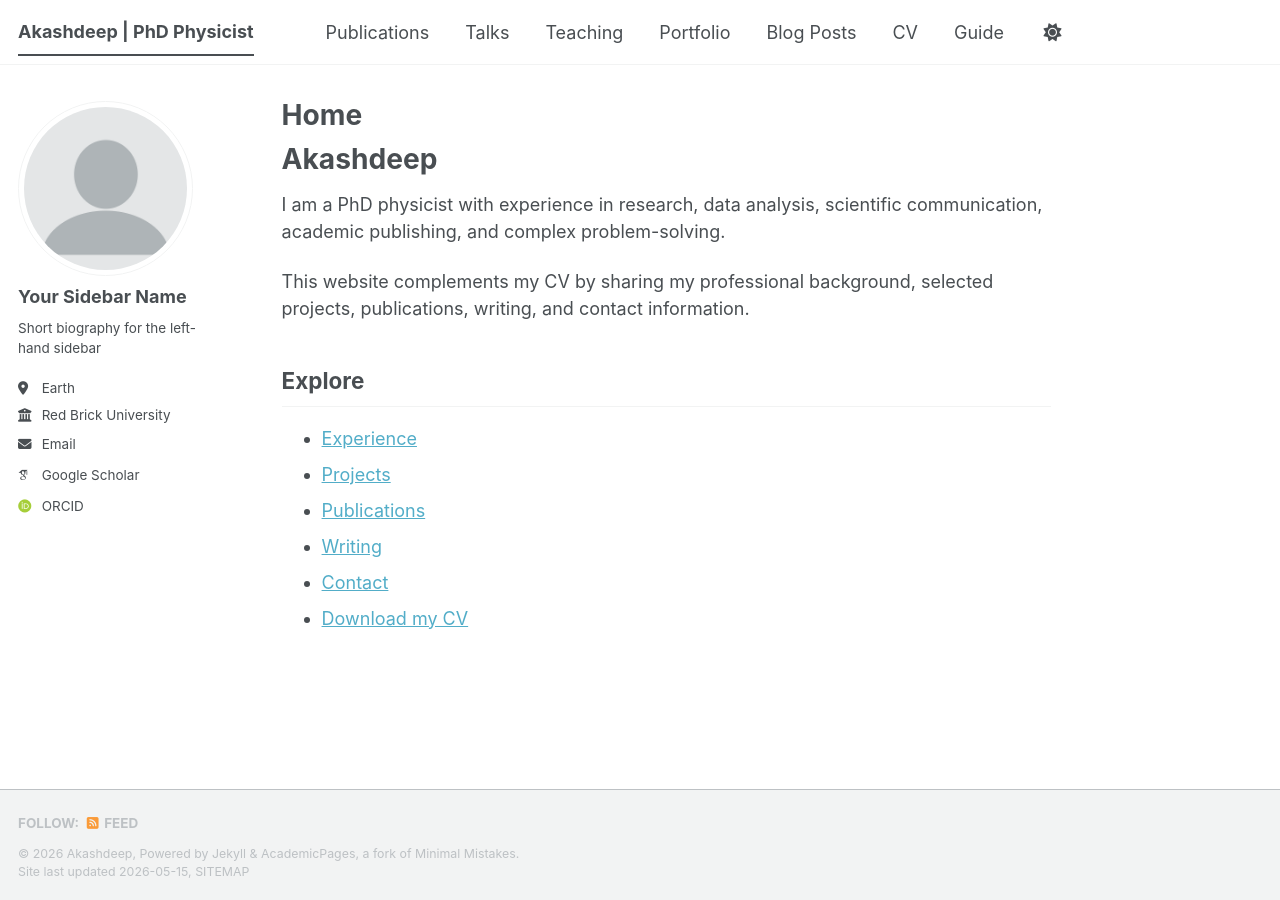
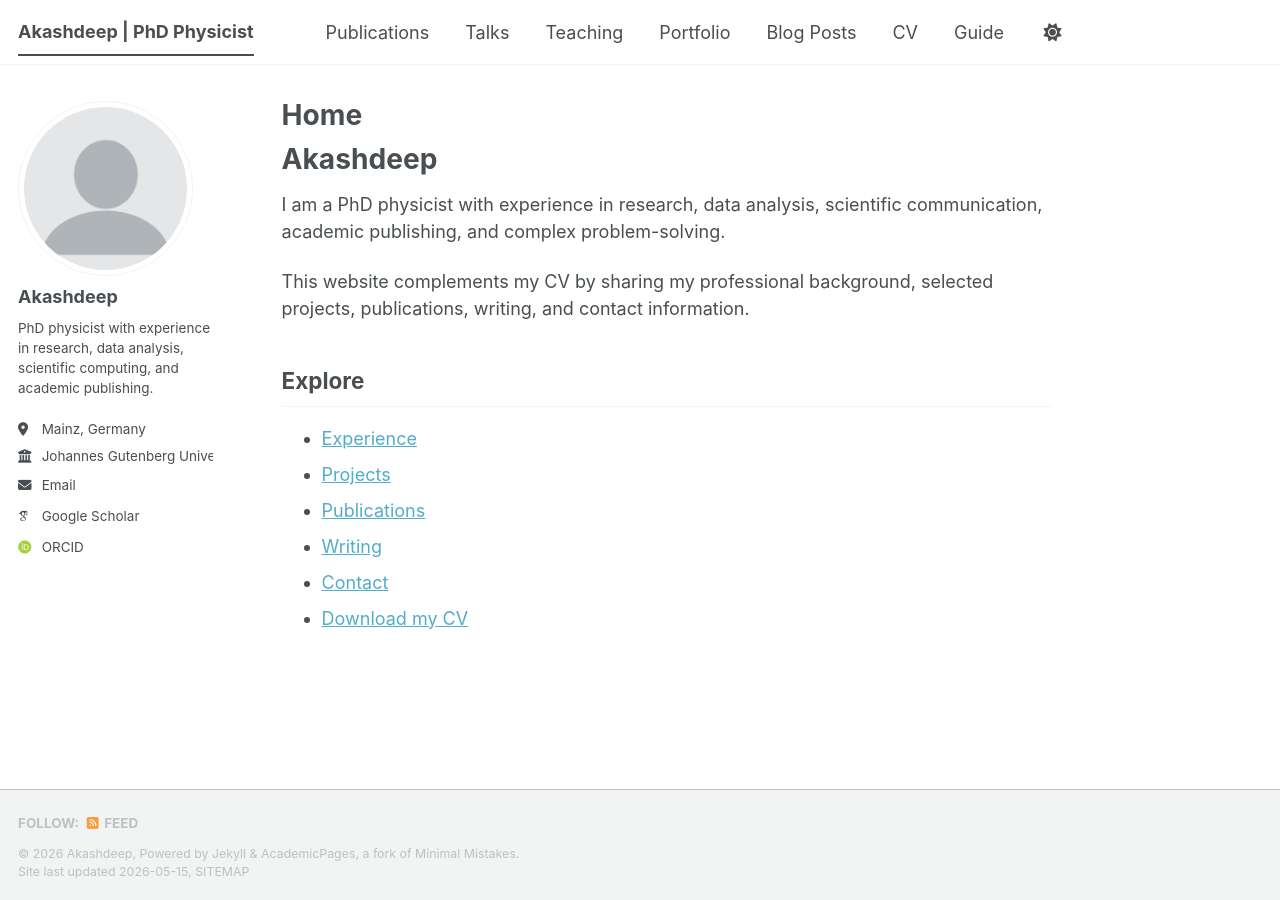
Before and after one commit to a-akashdeep/a-akashdeep, a Jekyll site: the page built from _pages/home.md, in a window 1280 px wide. Built offline with Jekyll 4.4.1, drawn with Linux system fonts in a browser that asks for light colours; some web fonts are replaced; a script bundle is joined from its source files by our own code; library files that are not in the unit come from our copies.

Commit message:
Update _config.yml

```diff
--- a/_config.yml
+++ b/_config.yml
@@ -24,13 +24,13 @@ repository               : "a-akashdeep/a-akashdeep.github.io"
 author:
   # Biographic information
   avatar           : "profile.png"
-  name             : "Your Sidebar Name"
+  name             : "Akashdeep"
   pronouns         : # example: "she/her"
-  bio              : "Short biography for the left-hand sidebar"
-  location         : "Earth"
-  employer         : "Red Brick University"
+  bio              : "PhD physicist with experience in research, data analysis, scientific computing, and academic publishing."
+  location         : "Mainz, Germany"
+  employer         : "Johannes Gutenberg University of Mainz"
   uri              : # URL
-  email            : "none@example.org"
+  email            : "ghalayan.akashdeep@gmail.com"
 
   # Academic websites
   academia         : # URL
@@ -51,7 +51,7 @@ author:
   bitbucket        : # Username - Update with your username on the site
   codepen          : # Username
   dribbble         : # Username
-  github           : # Username
+  github           : # "a-akashdeep"
   kaggle           : # Username
   stackoverflow    : # User number or user number and name (i.e., use "1" or "1/jeff-atwood")
 
@@ -66,7 +66,7 @@ author:
   keybase          : # Username
   instagram        : # Username
   lastfm           : # Username
-  linkedin         : # "www.linkedin.com/in/akashdeep-condensed-matter"
+  linkedin         : # "akashdeep-condensed-matter"
   mastodon         : # URL
   medium           : # URL
   pinterest        : # Username
```
